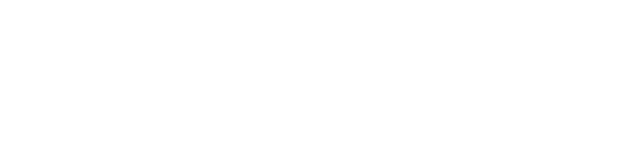
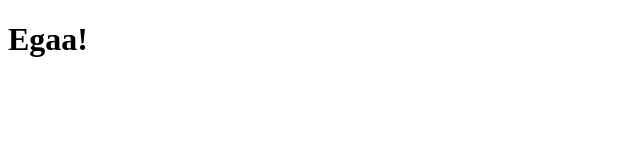
Before and after one commit to GiorgiGudadze/cda, a plain HTML site: page index.html in a window 1280 px wide. Shown: the whole page, without its empty margins (0-640 px from the left). Drawn offline with Linux system fonts and the light colour scheme.

Commit message:
shesrulda

```diff
--- a/index.html
+++ b/index.html
@@ -8,7 +8,7 @@
 </head>
 
 <body>
-
+    <h1>Egaa!</h1>
 </body>
 
 </html>
```
